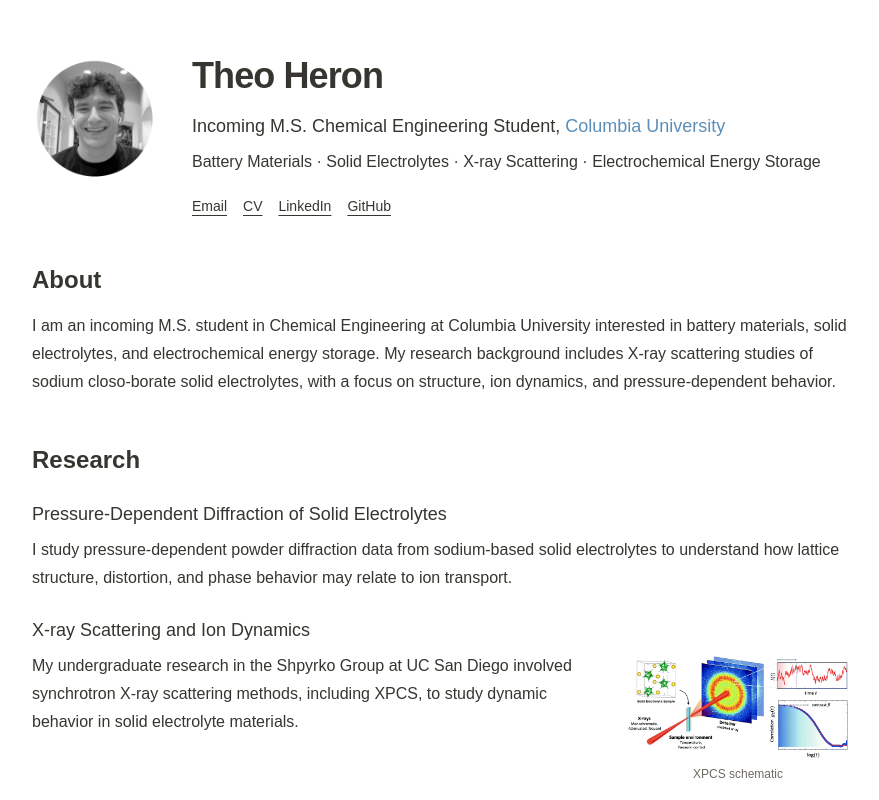
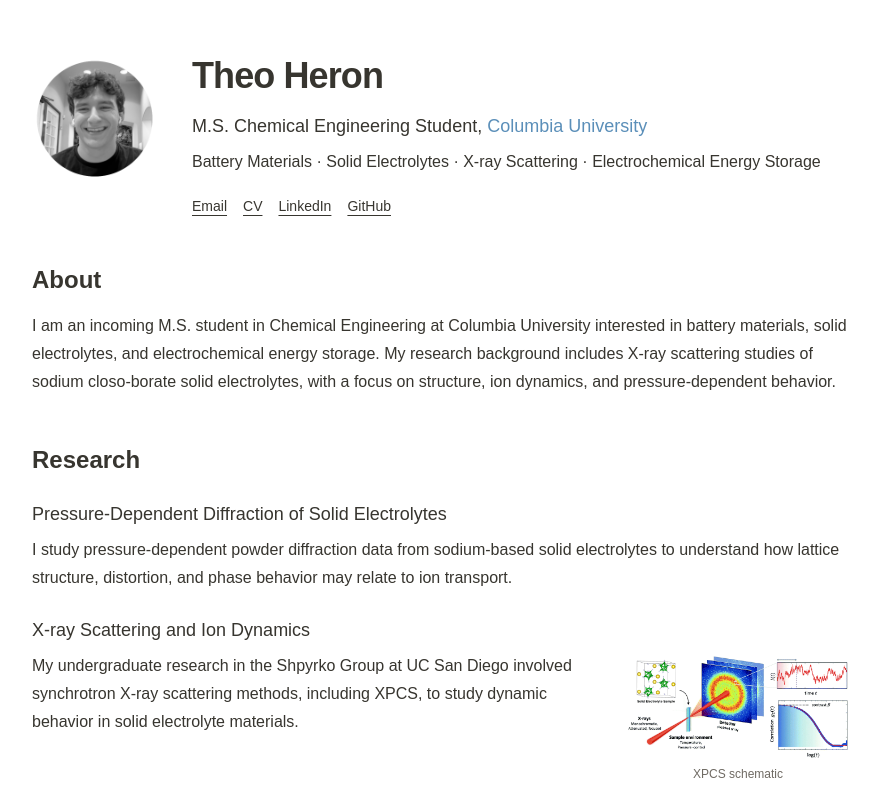
Before and after one commit to tagheron/research-website, a Next.js app: page / in a window 1280 px wide. Shown: the top 800 px of the page, without its empty margins (200-1079 px from the left). Built offline with nearby package versions, Linux system fonts and the light colour scheme.

Commit message:
Update website content and figures

```diff
--- a/app/page.tsx
+++ b/app/page.tsx
@@ -78,7 +78,7 @@
               </h1>
 
               <p className="mt-4 text-lg leading-7">
-                Incoming M.S. Chemical Engineering Student,{" "}
+                M.S. Chemical Engineering Student,{" "}
                 <span className="font-normal" style={{color: "#5B8FB9" }}>
                   Columbia University
                 </span>
```
